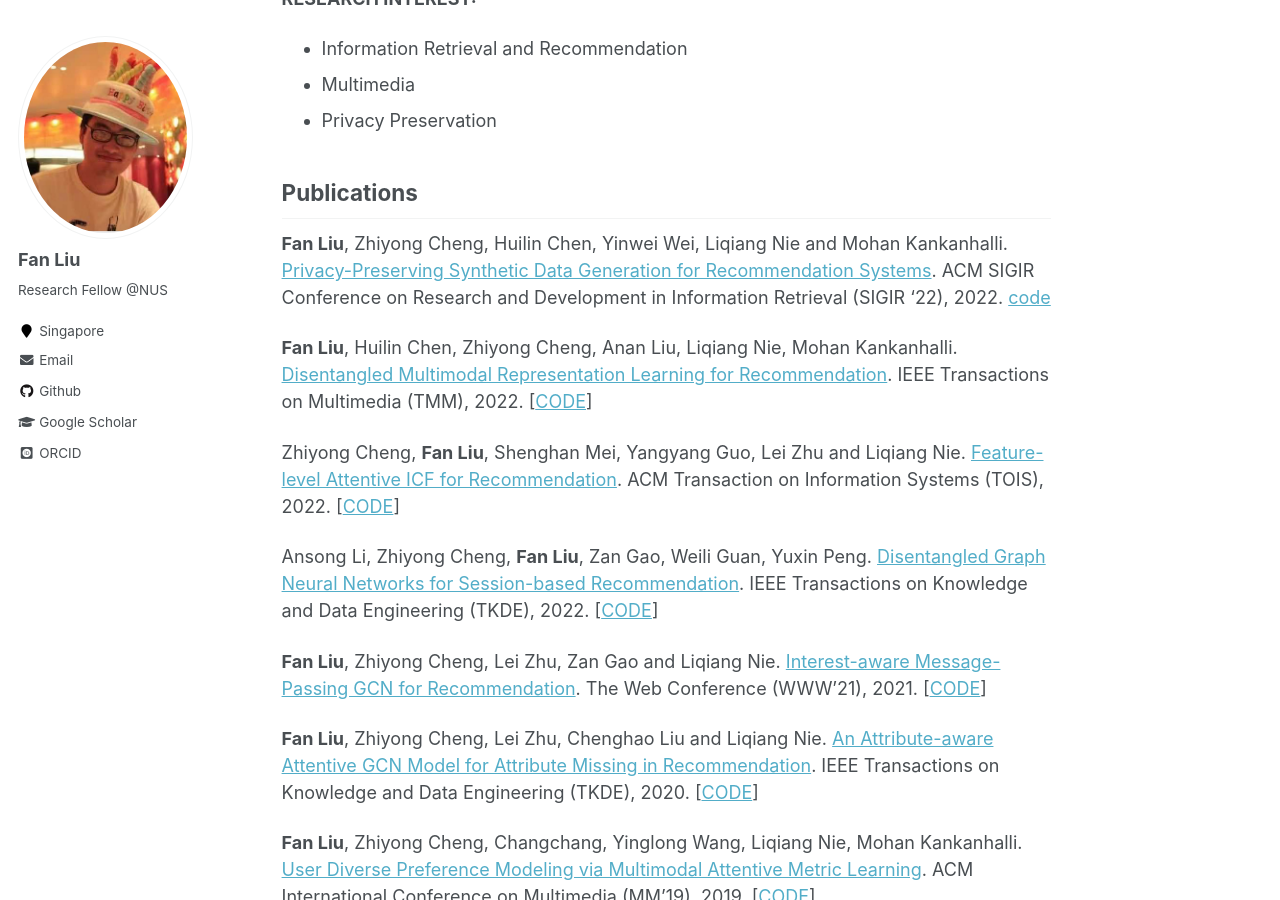
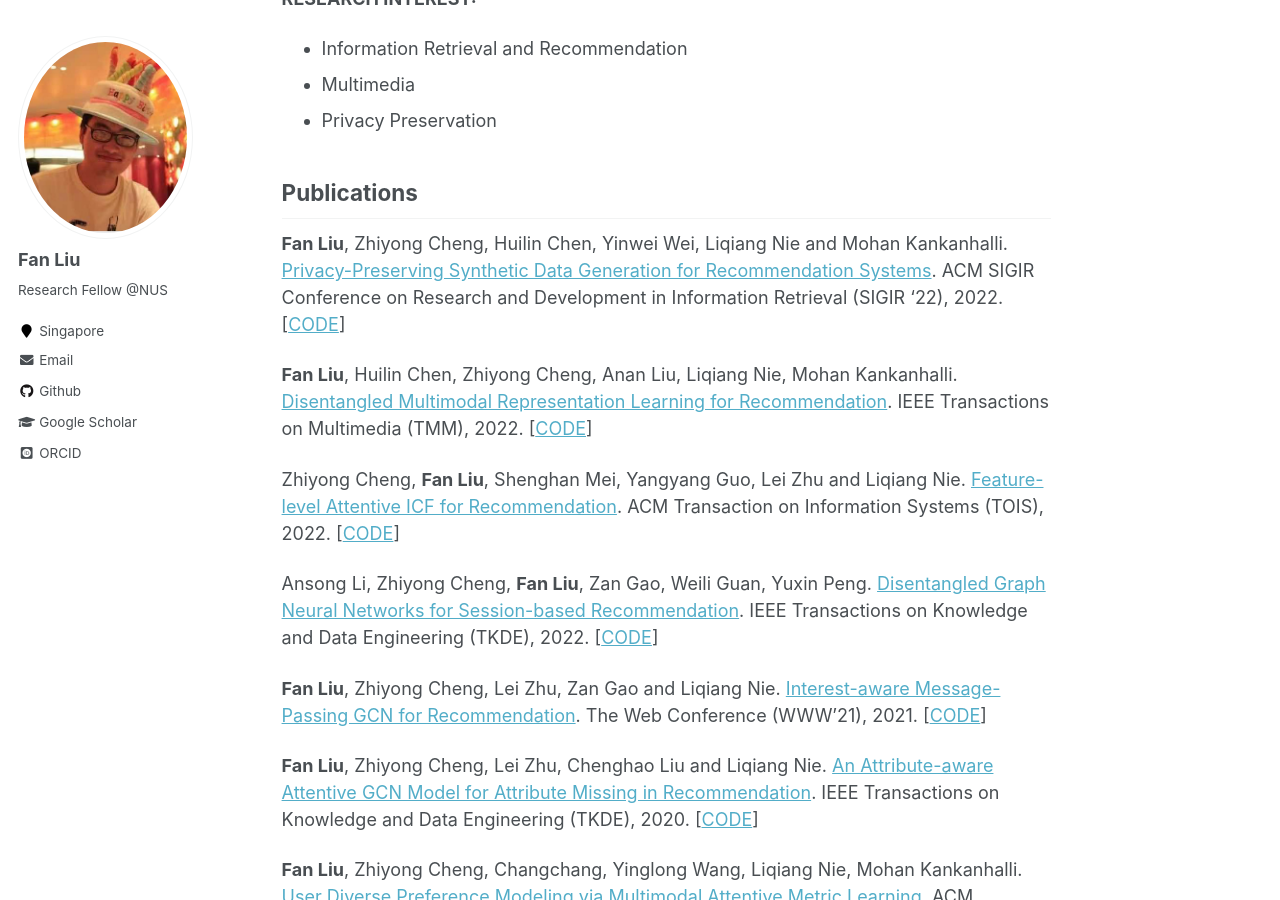
Before and after one commit to liufancs/liufancs.github.io, a Jekyll site: the page built from _pages/about.md, in a window 1280 px wide and 900 px high, scrolled down 510 px. Built offline with Jekyll 4.4.1, drawn with Linux system fonts in a browser that asks for light colours; some web fonts are replaced.

```diff
--- a/_pages/about.md
+++ b/_pages/about.md
@@ -20,7 +20,7 @@ I am currently a Research Fellow with [Prof. Mohan Kankanhalli](https://www.comp
 
 ## Publications
 
-**Fan Liu**, Zhiyong Cheng, Huilin Chen, Yinwei Wei, Liqiang Nie and Mohan Kankanhalli. [Privacy-Preserving Synthetic Data Generation for Recommendation Systems](https://dl.acm.org/doi/abs/10.1145/3477495.3532044). ACM SIGIR Conference on Research and Development in Information Retrieval (SIGIR '22), 2022. [code](https://github.com/HuilinChenJN/UPC-SDG)
+**Fan Liu**, Zhiyong Cheng, Huilin Chen, Yinwei Wei, Liqiang Nie and Mohan Kankanhalli. [Privacy-Preserving Synthetic Data Generation for Recommendation Systems](https://dl.acm.org/doi/abs/10.1145/3477495.3532044). ACM SIGIR Conference on Research and Development in Information Retrieval (SIGIR '22), 2022. [[CODE](https://github.com/HuilinChenJN/UPC-SDG)]
 
 **Fan Liu**, Huilin Chen, Zhiyong Cheng, Anan Liu, Liqiang Nie, Mohan Kankanhalli. [Disentangled Multimodal Representation Learning for Recommendation](https://arxiv.org/abs/2203.05406). IEEE Transactions on Multimedia (TMM), 2022. [[CODE](https://github.com/liufancs/DMRL)]
 
```
